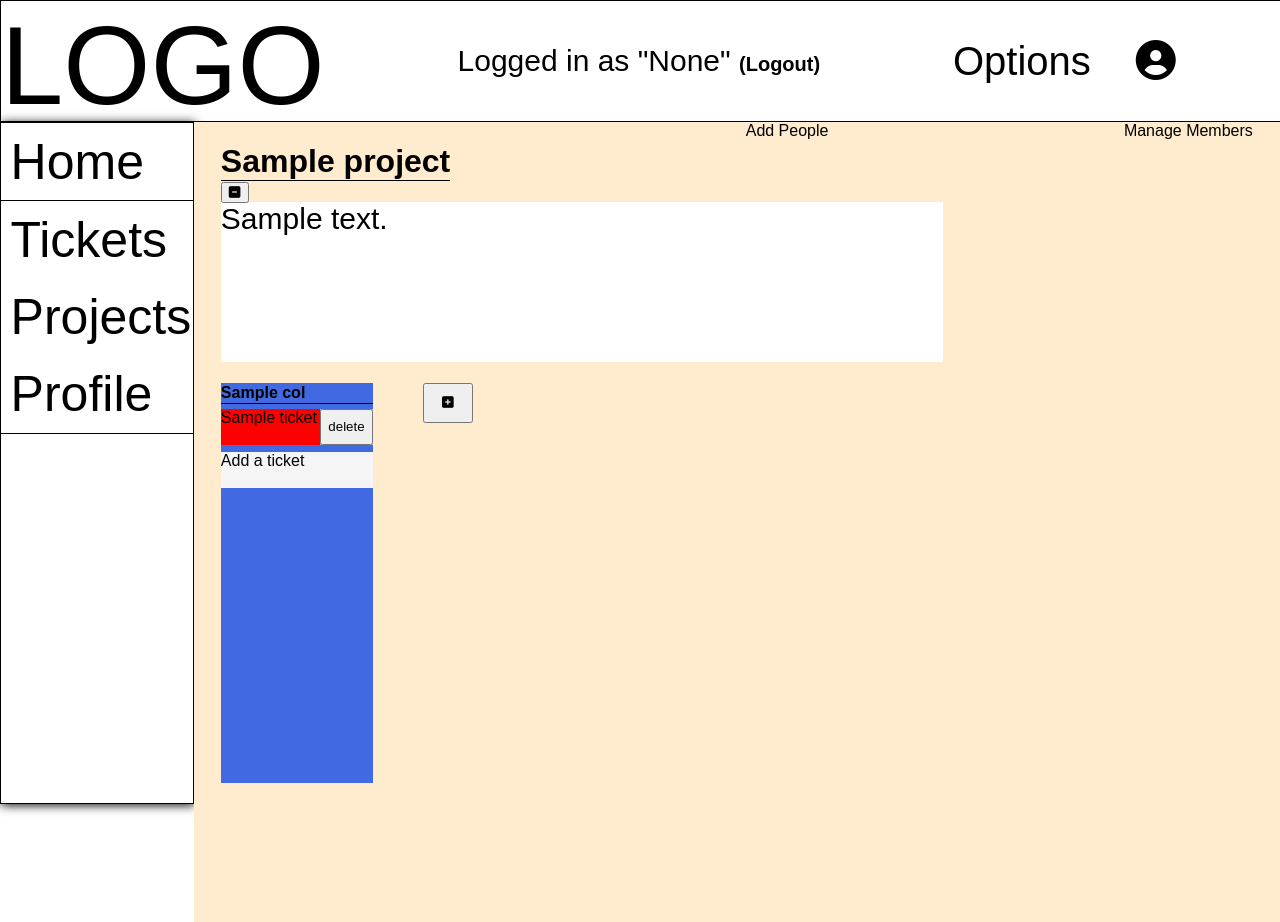
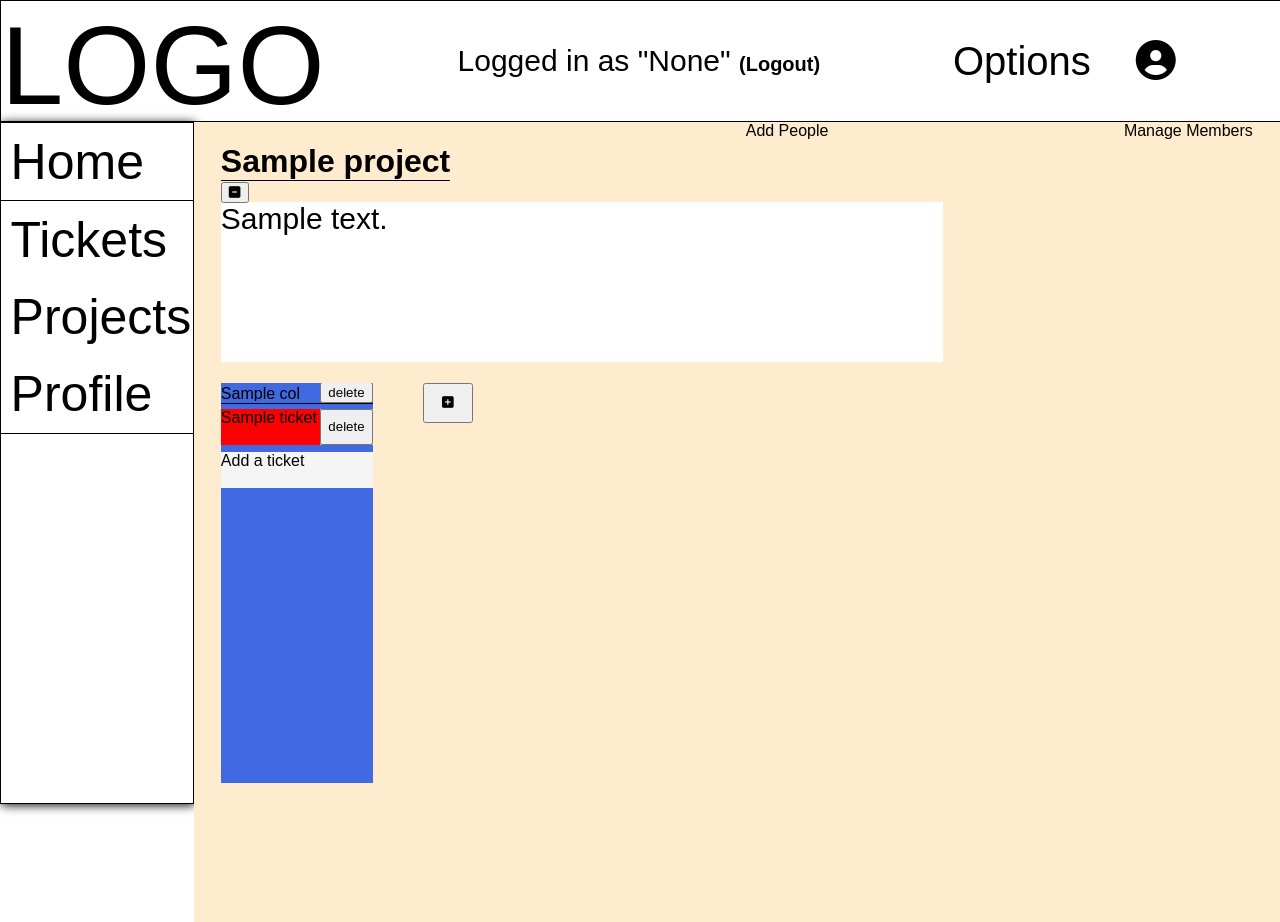
Before and after one commit to MicroOptimization/cdx_issue_tracker, a Flask app: template templates/project.html in a window 1280 px wide. Run offline with Flask 2, Linux system fonts and the light colour scheme; the template is opened without the code that fills it: most values are stand-ins (such as "Sample title", 1, 10 or a date in 2020); parts of the project's set-up code (start-up, migrations or seed data) failed here and were passed over; some libraries are stand-ins or nearby versions.

Commit message:
column button visual alignment improved

```diff
--- a/static/css/project.css
+++ b/static/css/project.css
@@ -110,7 +110,10 @@
 .col {
     background-color:royalblue;
     min-width: 15%;
+    max-width:15%;
     height:100%;
+
+
 }
 
 
@@ -118,13 +121,27 @@
     height:5%;
     display:flex;
     align-items:center;
+    justify-content: space-between;
     border-bottom: 1px black solid;
     margin-bottom:5px;
+
+
+    overflow:hidden;
+    display:flex;
+    flex-direction:row;
+    /*text-overflow:ellipsis;
+*/}
+
+.col_heading_div div {
+    text-overflow:ellipsis;
+    overflow:hidden;
+    height: 1em;
 }
 
 .col_heading {
     display:inline-block;
     padding-bottom:0px;
+
 }
 
 .add_col_btn {
@@ -143,6 +160,8 @@
     display: none; /* for Chrome, Safari, and Opera */
 }
 
+
+
 .ticket_div {
     width:100%;
     height:10%;
@@ -150,16 +169,22 @@
     background-color:rgb(199, 186, 186);
     margin-bottom:5%;
 
-
     overflow:hidden;
     display:flex;
     flex-direction:row;
+
 }
+
+
+
+
 
 .ticket_info_btn {
     display:block;
     height:100%;
     width:80%;
+    max-width:80%;
+    min-width:60%;
     background-color:red;
 }
 
--- a/templates/project.html
+++ b/templates/project.html
@@ -26,7 +26,8 @@
                     {% for col in cols %}
                     <div class="col">
                         <div class="col_heading_div">
-                            <label class="col_heading"><b>{{ col["col_title"] }}</b></label>
+                            <div><label class="col_heading">{{ col["col_title"] }}</label></div>
+                            <button>delete</button>
                         </div>
                         <div class="tickets">
                             {% if tickets|length > 0 %}
```
